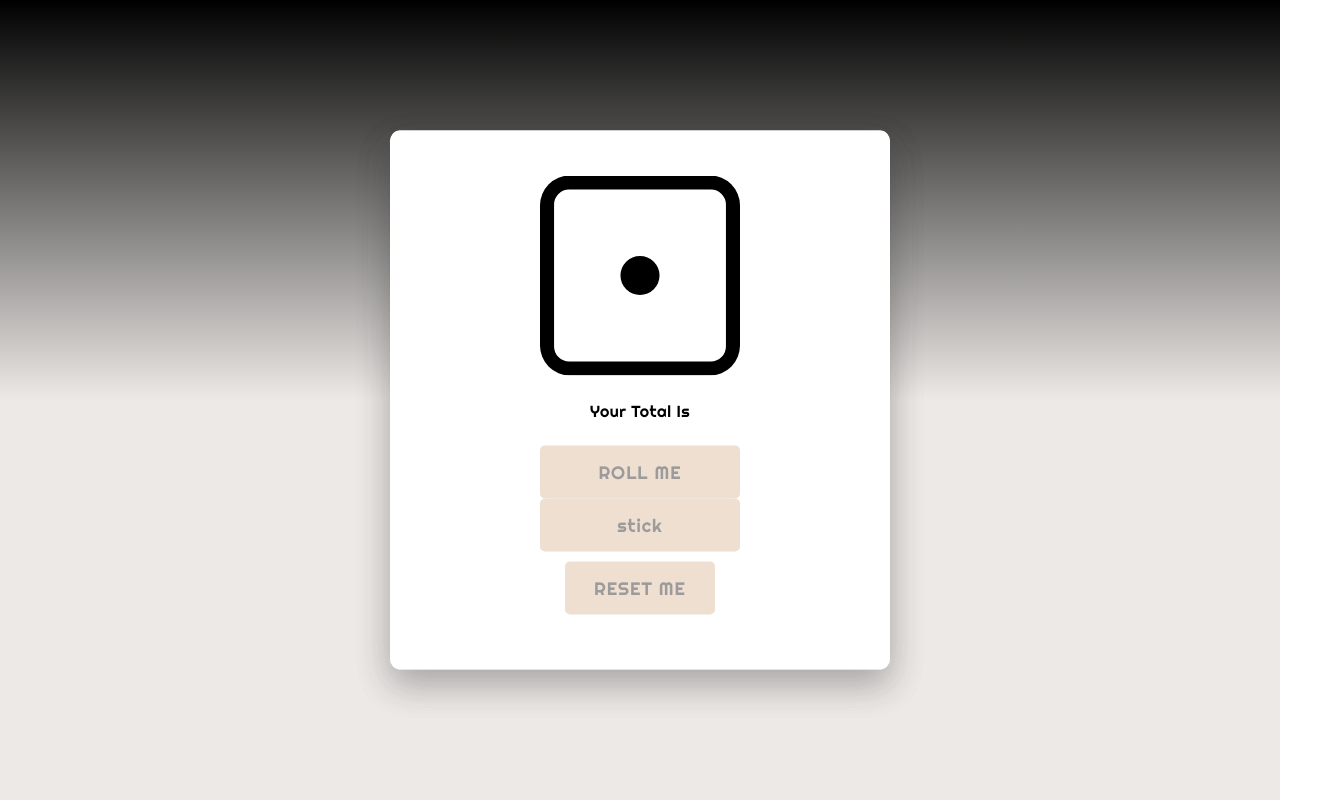
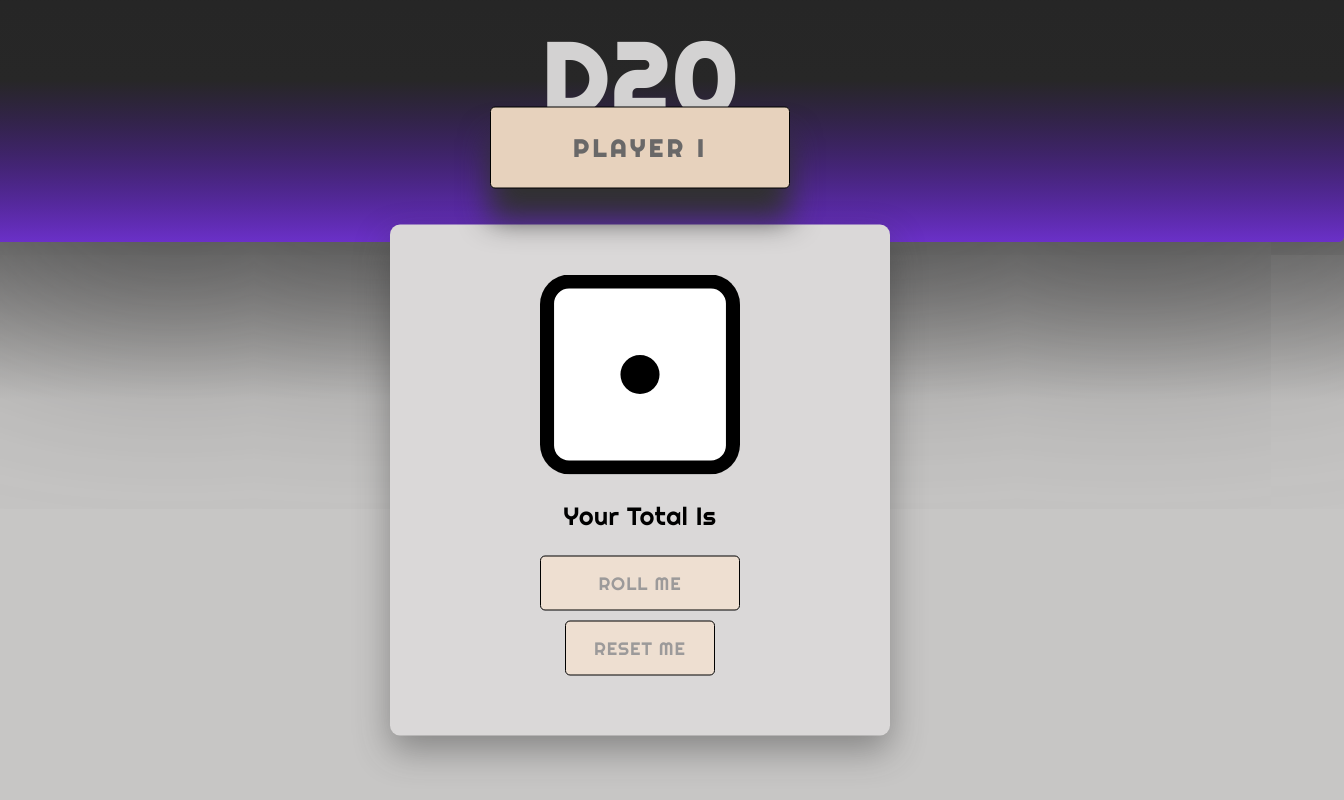
Before and after one commit to BennyZHill/diceGame, a plain HTML site: page index.html in a window 1280 px wide. Shown: the whole page, 1344 px wide, since content can reach past the window. Drawn offline with Linux system fonts and the light colour scheme.

Commit message:
commit background layout

```diff
--- a/index.html
+++ b/index.html
@@ -8,31 +8,29 @@
     <title>D20</title>
 </head>
 <body>
-    <div class="players">
+
+    <button class="d20">D20</button>
     <div class="p1">
+    <h2 class="player1"> Player I</h2>
     <div class="dice-wrapper">
             <img src="diceW1.svg" id="die-1">
     </div>
     <p id="total">Your Total Is</p>
     <button onclick="roll()">ROLL ME
-        <button class="stick">stick</button>
     </button>
-
     <button class="reset-btn" >RESET ME</button>
     </div>
-
-
-    <div class="p1">
+     <div class="p2">
         <div class="dice-wrapper">
                 <img src="diceW1.svg" id="die-1">
         </div>
         <p id="total">Your Total Is</p>
         <button onclick="roll()">ROLL ME
-            <button class="stick">stick</button>
         </button>
         <button class="reset-btn" >RESET ME</button>
         </div>
-     </div>
+        .
+
     <script src="app.js"></script>
 </body>
 </html>
--- a/style.css
+++ b/style.css
@@ -1,3 +1,5 @@
+
+
 @import url('https://fonts.googleapis.com/css2?family=Righteous&display=swap');
 * {
     padding: 0;
@@ -13,36 +15,69 @@ img {
 
 body{
     height: 100vh;
-    background: linear-gradient( #000000,#ece9e6 50% );
+    background: linear-gradient( #000000,#c7c6c5 50% );
     background-size: 100%;
     font-family: 'Righteous', cursive;
 }
-.players {
-    position: absolute;
-    left: 50%;
-    top: 50%;
-    transform: translate(-50, -50%);
-}
-
-    .addPlayer {
+.d20 {
     position: absolute;
     transform: translate(-50%, -50%);
-    top: 30%;
+    top: 10%;
     left: 50%;
     cursor: pointer;
-    box-shadow: 0 15px 35px rgba(50, 50, 50, 0.2);
+    box-shadow: 30px 15px 550px rgb(50, 50, 50);
+    background:linear-gradient( #272727f8 50%,#6200ff98);
+    color: rgb(211, 210, 210);
+    padding: 100px;
+    width: 110vw;
+    text-transform: uppercase;
+    border-radius: 5px;
+    font-size: 100px;
+    border: none;
+    letter-spacing: 4px;
+    font-weight: bolder;
+
+
+
+}
+h2 {
+    position: absolute;
+    transform: translate(-50%, -50%);
+    top:-15%;
+    left: 50%;
+    cursor: pointer;
+    box-shadow:  0px 30px 30px rgb(49, 49, 49);
     background-color: #e7d2bd;
-    color: rgb(109, 107, 107);
+    color: rgb(105, 104, 104);
     padding: 25px;
     width: 300px;
     text-transform: uppercase;
+    text-align: center;
+    border-radius: 5px;
+    letter-spacing: 4px;
+    border: .5px solid black
+
 }
 .p1 {
     width: 500px;
-    padding:45px;
+    padding:50px;
     position: absolute;
     transform: translate(-50%, -50%);
     top: 60%;
+    left: 50%;
+    background-color: rgb(218, 216, 216);
+    box-shadow: 0 15px 35px rgba(50, 50, 50, 0.432);
+    border-radius:2%;
+    display: flex;
+    flex-direction: column;
+    align-items: center;
+}
+.p2 {
+    width: 500px;
+    padding:50px;
+    position: absolute;
+    transform: translate(-50%, -50%);
+    top: 50%;
     left: 50%;
     background-color: white;
     box-shadow: 0 15px 35px rgba(50, 50, 50, 0.2);
@@ -50,25 +85,23 @@ body{
     display: flex;
     flex-direction: column;
     align-items: center;
+    visibility: hidden;
 }
-
-
 .dice-wrapper {
     width: 90;
     display: flex;
     justify-content: space-around ;
 }
 p {
-    font-size: 16px;
+    font-size: 25px;
     margin: 25px 2px;
     font-weight: 500;
     letter-spacing: .5px;
 }
-
 button {
 
     background-color: #eedfd1 ;
-    border: none;
+    border: .2px solid black;
     outline: none;
     padding: 15px 0;
     width: 200px;
@@ -78,10 +111,11 @@ button {
     cursor: pointer;
     font-family: 'Righteous', cursive;
     font-size: large;
+
 }
 .reset-btn {
     background-color: #eedfd1 ;
-    border: none;
+
     outline: none;
     padding: 15px 0;
     width: 150px;
@@ -91,8 +125,6 @@ button {
     margin: 10px;
 
 }
-
-
 .rollDice{
     animation: rollDice 2s infinite;
 }
```
